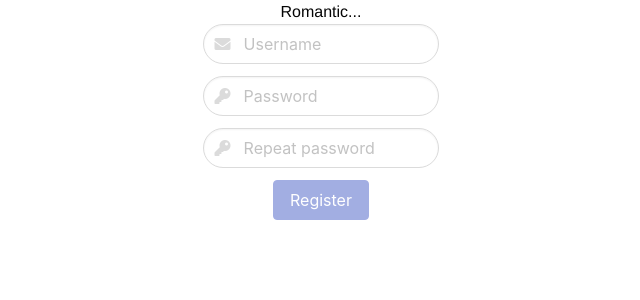
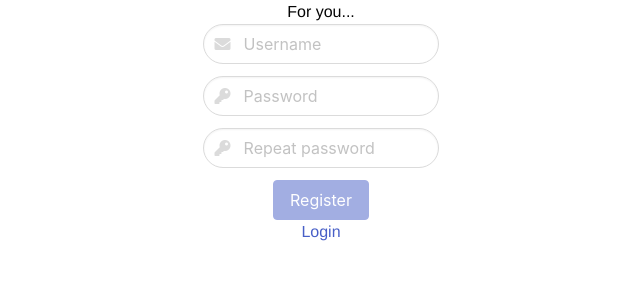
Before and after one commit to ceelogre/localAware, a Vue app in the folder client/: page /signup in a window 1280 px wide. Shown: the top 300 px of the page, without its empty margins (319-959 px from the left). Built offline with nearby package versions, Linux system fonts and the light colour scheme.

Commit message:
Redirect users to create event page

```diff
--- a/client/src/router.js
+++ b/client/src/router.js
@@ -4,6 +4,7 @@ import Home from './views/Home.vue'
 import Signup from './views/Signup.vue'
 import Event from './pages/Event.vue'
 import Signin from './views/Signin.vue'
+import Dashboard from './views/Dashboard.vue'
 Vue.use(Router)
 
 export default new Router({
@@ -32,6 +33,11 @@ export default new Router({
       path: '/events',
       name: 'events',
       component: Event
+    },
+    {
+      path: '/create',
+      name: 'Add event',
+      component: Dashboard
     }
   ]
 })
--- a/client/src/views/Signup.vue
+++ b/client/src/views/Signup.vue
@@ -1,6 +1,6 @@
 <template>
   <div class="signup-main">
-    <h1>Romantic... </h1>
+    <h1>For you... </h1>
     <div class="columns">
       <div class="column"></div>
       <div class="column"></div>
@@ -36,6 +36,7 @@
             </div>
           </div>
         </form>
+        <router-link to='/signin'>Login</router-link>
       </div>
       <div class="column"></div>
       <div class="column"></div>
@@ -118,7 +119,7 @@ export default {
       .then(
         response => {
           if(response.statusText === 'Created') {
-            this.$router.push('/')
+            this.$router.push('/create')
           }
         }
       )
```
